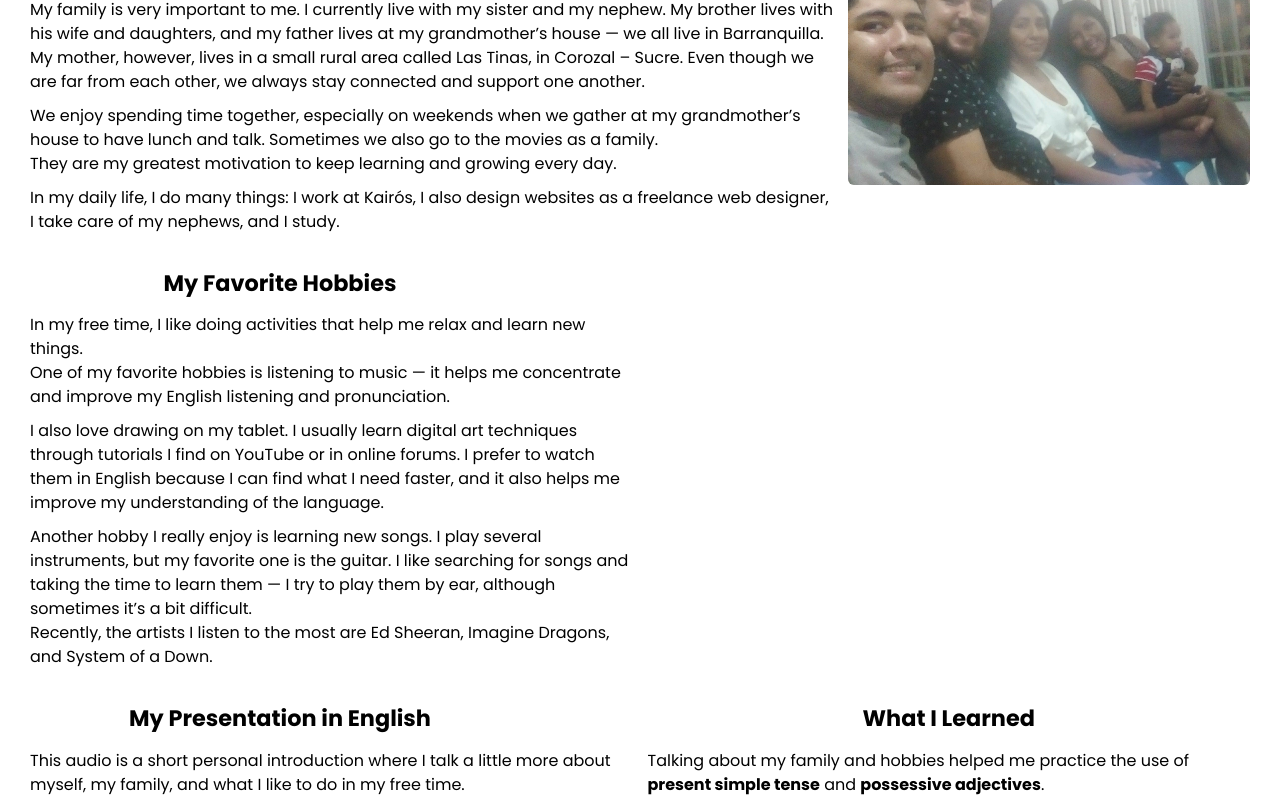
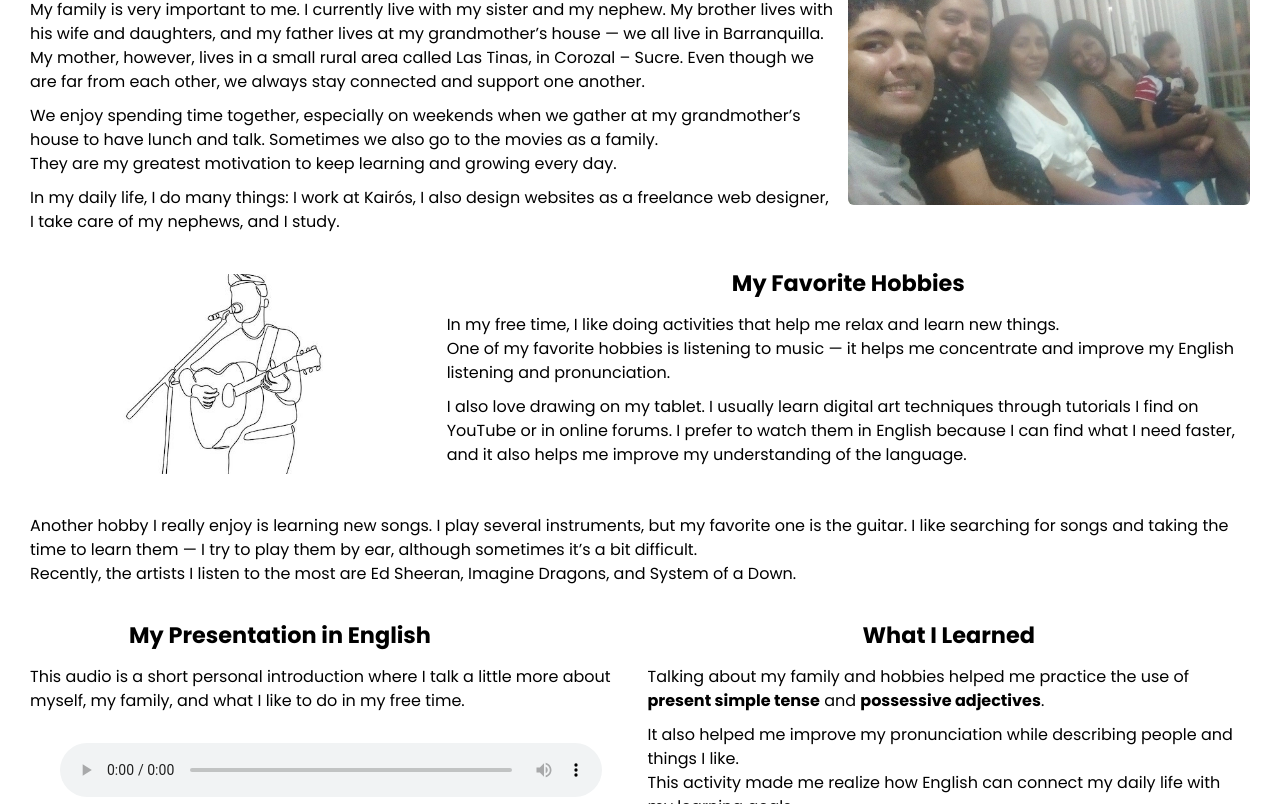
Before and after one commit to MiguelJPaezB/MiguelJPaezB.github.io, a plain HTML site: page posts/family-hobbies.html in a window 1280 px wide. Shown: the part 131-935 px from the top of the page. Drawn offline with Linux system fonts and the light colour scheme.

Commit message:
Update post My Family and Hobbies

```diff
--- a/assets/css/post.css
+++ b/assets/css/post.css
@@ -91,9 +91,10 @@
   object-fit: cover;
 }
 
-.post-item.img-item {
+.post-item.post-img-item {
   display: flex;
   align-items: center;
+  justify-content: center;
 }
 
 .post-item .main-img {
--- a/posts/family-hobbies.html
+++ b/posts/family-hobbies.html
@@ -39,16 +39,19 @@
                     web designer, I take care of my nephews, and I study.
                 </p>
             </div>
-            <div class="post-item">
+            <div class="post-item post-img-item">
                 <div class="main-img">
                     <img  src="resources/family-hobbies/my-family.jpg" alt="Family photo or group picture">
                 </div>
             </div>
         </div>
 
-        <div class="post-row two-columns">
-            <div class="post-item">
-                <h2>My Favorite Hobbies</h2>
+        <div class="post-row three-columns">
+            <div class="post-item img-item">
+                <img src="resources/family-hobbies/Línea continua de un hombre tocando la guitarra _ Vector Premium.jpg" alt="Blue Vinyl Record Player" style="height: 200px; width: auto;">
+            </div>
+            <div class="post-item double">
+                <center><h2>My Favorite Hobbies</h2></center>
                 <p>
                     In my free time, I like doing activities that help me relax and learn new things.<br>
                     One of my favorite hobbies is listening to music — it helps me concentrate and improve
@@ -59,15 +62,17 @@
                     I find on YouTube or in online forums. I prefer to watch them in English because I can
                     find what I need faster, and it also helps me improve my understanding of the language.
                 </p>
+            </div>
+        </div>
+
+        <div class="post-row one-column">
+            <div class="post-item">
                 <p>
                     Another hobby I really enjoy is learning new songs. I play several instruments, but my
                     favorite one is the guitar. I like searching for songs and taking the time to learn
                     them — I try to play them by ear, although sometimes it’s a bit difficult.<br>
                     Recently, the artists I listen to the most are Ed Sheeran, Imagine Dragons, and System of a Down.
                 </p>
-            </div>
-            <div class="post-item img-item">
-
             </div>
         </div>
 
```
Also changed, not shown: posts/resources/family-hobbies/Blue Vinyl Record Player_ Sticker for Sale by sundrystudio.jpg (added), posts/resources/family-hobbies/Línea continua de un hombre tocando la guitarra _ Vector Premium.jpg (added), posts/resources/family-hobbies/hobbie.webp (deleted).
